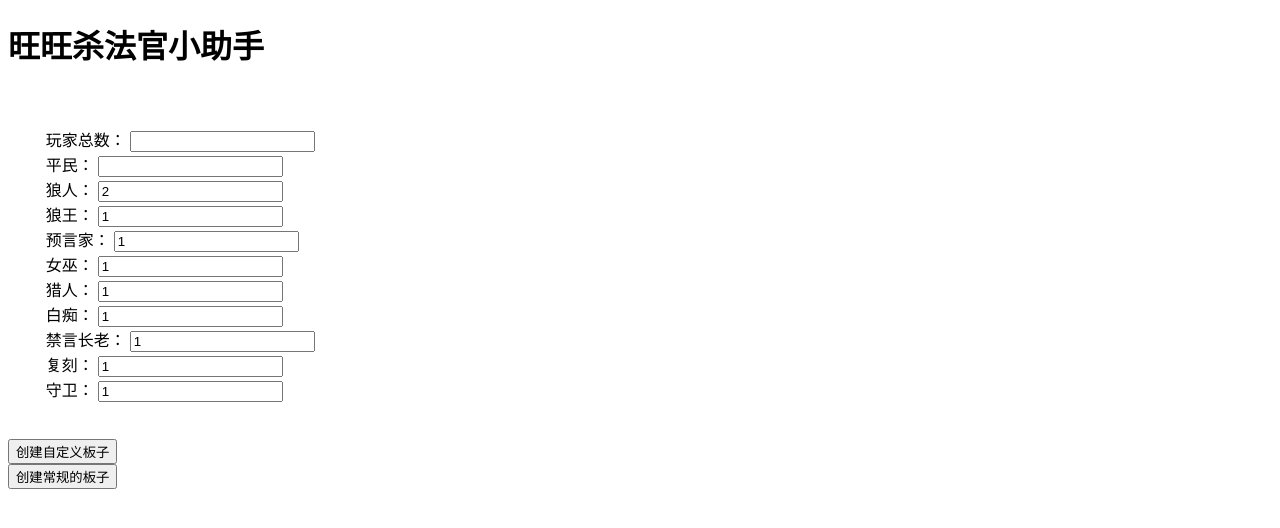
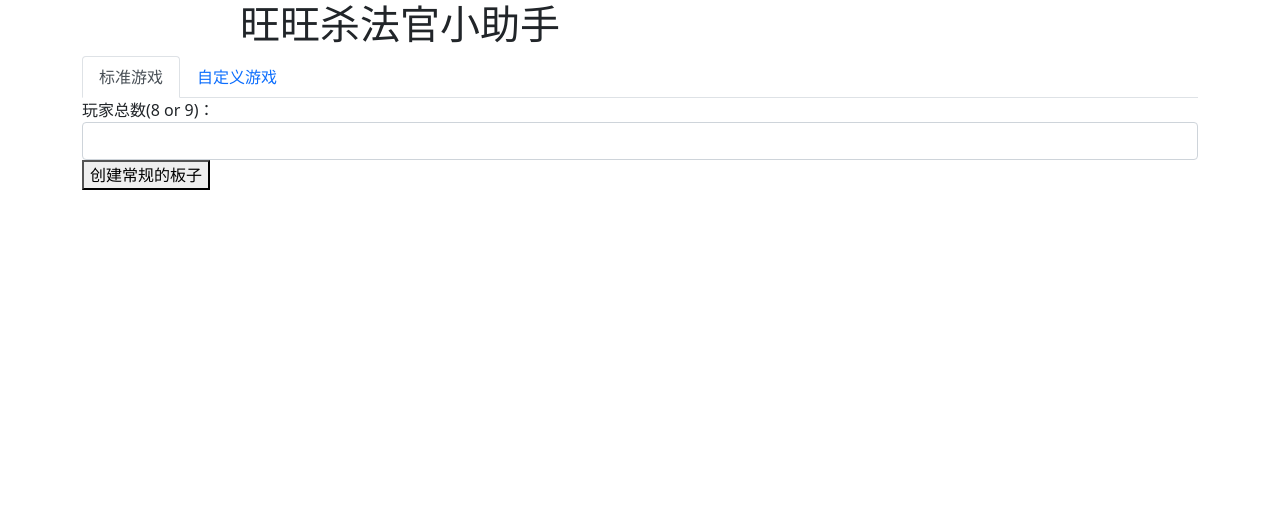
Before and after one commit to xiaowei-tian/wangwangsha, a plain HTML site: page frontend/index.html in a window 1280 px wide. Drawn offline with nearby package versions, Linux system fonts and the light colour scheme.

Commit message:
Update ui

```diff
--- a/backend/parser.js
+++ b/backend/parser.js
@@ -1,5 +1,5 @@
 function parseAll(identities, totalPlayer) {
-    var result = '<h2>旺旺杀发牌小程序</h2>'
+    var result = ''
     for (var i = 0; i < totalPlayer; i++) {
         result = result.concat('<p>')
         result = result.concat(i + 1)
--- a/frontend/index.html
+++ b/frontend/index.html
@@ -2,8 +2,10 @@
 <html>
     <meta charset="utf-8" />
 <head>
+<link href="https://cdn.jsdelivr.net/npm/bootstrap@5.0.0-beta1/dist/css/bootstrap.min.css" rel="stylesheet" integrity="sha384-giJF6kkoqNQ00vy+HMDP7azOuL0xtbfIcaT9wjKHr8RbDVddVHyTfAAsrekwKmP1" crossorigin="anonymous">
 <script src="https://cdnjs.cloudflare.com/ajax/libs/lodash.js/4.17.20/lodash.min.js"></script>
 <script src="https://ajax.googleapis.com/ajax/libs/jquery/3.5.1/jquery.min.js"></script>
+<script src="https://cdn.jsdelivr.net/npm/bootstrap@5.0.0-beta1/dist/js/bootstrap.bundle.min.js" integrity="sha384-ygbV9kiqUc6oa4msXn9868pTtWMgiQaeYH7/t7LECLbyPA2x65Kgf80OJFdroafW" crossorigin="anonymous"></script>
 <script type="text/javascript">
     const roleDict = {
         "replica": 0,
@@ -18,7 +20,7 @@
         "guard": 9,
     }
     function createCustumGame() {
-        var totalPlayer = Number(document.forms["gameForm"]["totalPlayer"].value)
+        var totalPlayer = Number(document.forms["customGameForm"]["totalPlayer"].value)
         var gameBoard = constructGameboard()
         var standard = 0
         if (!gameBoard) {
@@ -76,7 +78,6 @@
                 },
                 success: function(response) {
                     $('#newGame').html(response)
-                    $('#createGame').hide();
                     $('#init').hide();
                 },
                 error: function(response) {
@@ -86,7 +87,7 @@
         }
     }
     function constructGameboard(){
-        var roleElements = document.getElementById("gameForm").elements;
+        var roleElements = document.getElementById("customGameForm").elements;
         var gameBoard = []
         for (var i = 0, element; element = roleElements[i++];) {
             var value = parseInt(element.value)
@@ -103,49 +104,56 @@
 </script>
 </head>
 <body>
-<h1>旺旺杀法官小助手</h1>
-<div id="init" style="padding: 1cm;">
+    <div style="width:800px; margin:0 auto;"><h1>旺旺杀法官小助手</h1></div>
+
+<div id="init" class="container">
+    <nav>
+        <div class="nav nav-tabs" id="nav-tab" role="tablist">
+          <a class="nav-link active" data-bs-toggle="tab" href="#standard" role="tab" aria-controls="nav-home" aria-selected="true">标准游戏</a>
+          <a class="nav-link" data-bs-toggle="tab" href="#custom" role="tab" aria-controls="nav-profile" aria-selected="false">自定义游戏</a>
+        </div>
+      </nav>
+      <div class="tab-content">
+        <div class="tab-pane fade show active" id="standard" role="tabpanel" data-toggle="tab">
             <form id="gameForm">
+                <label for="totalPlayer">玩家总数(8 or 9)：</label>
+                <input type="number" class="form-control" id="totalPlayer" min="1">
+            </form>
+            <div>
+                <button id="createStandardGame" onclick="createStandardGame()">创建常规的板子</button>
+            </div>
+        </div>
+        <div class="tab-pane fade" id="custom" role="tabpanel" data-toggle="tab">
+            <form id="customGameForm">
             <label for="totalPlayer">玩家总数：</label>
             <input type="number" class="form-control" id="totalPlayer" min="1">
-        <br>
             <label for="people">平民：</label>
             <input type="number" class="form-control" id="villager" min="1">
-        <br>
             <label for="werewolf">狼人：</label>
             <input type="number" class="form-control" id="werewolf" value="2" min="1">
-        <br>
             <label for="wolfking">狼王：</label>
             <input type="number" class="form-control" id="wolfking" value="1" min="1">
-        <br>
             <label for="seer">预言家：</label>
             <input type="number" class="form-control" id="seer" value="1" min="1">
-        <br>
             <label for="witch">女巫：</label>
             <input type="number" class="form-control" id="witch" value="1" min="1">
-        <br>
             <label for="hunter">猎人：</label>
             <input type="number" class="form-control" id="hunter" value="1" min="1">
-        <br>
             <label for="idiot">白痴：</label>
             <input type="number" class="form-control" id="idiot" value="1" min="0">
-        <br>
             <label for="silence">禁言长老：</label>
             <input type="number" class="form-control" id="silencer" value="1" min="0">
-        <br>
             <label for="clone">复刻：</label>
             <input type="number" class="form-control" id="replica" value="1" min="0">
-        <br>
             <label for="guard">守卫：</label>
             <input type="number" class="form-control" id="guard" value="1" min="0">
             </form>
-</div>
             <div>
                 <button id="createCustumGame" onclick="createCustumGame()">创建自定义板子</button>
             </div>
-<div>
-    <button id="createStandardGame" onclick="createStandardGame()">创建常规的板子</button>
         </div>
-<div id="newGame"></div>
+      </div>
+</div>
+<div id="newGame" class="container"></div>
 </body>
 </html>
```
Also changed, not shown: frontend/player.html (+5 -1 lines). Lines whose indentation alone changed are shown as unchanged.
